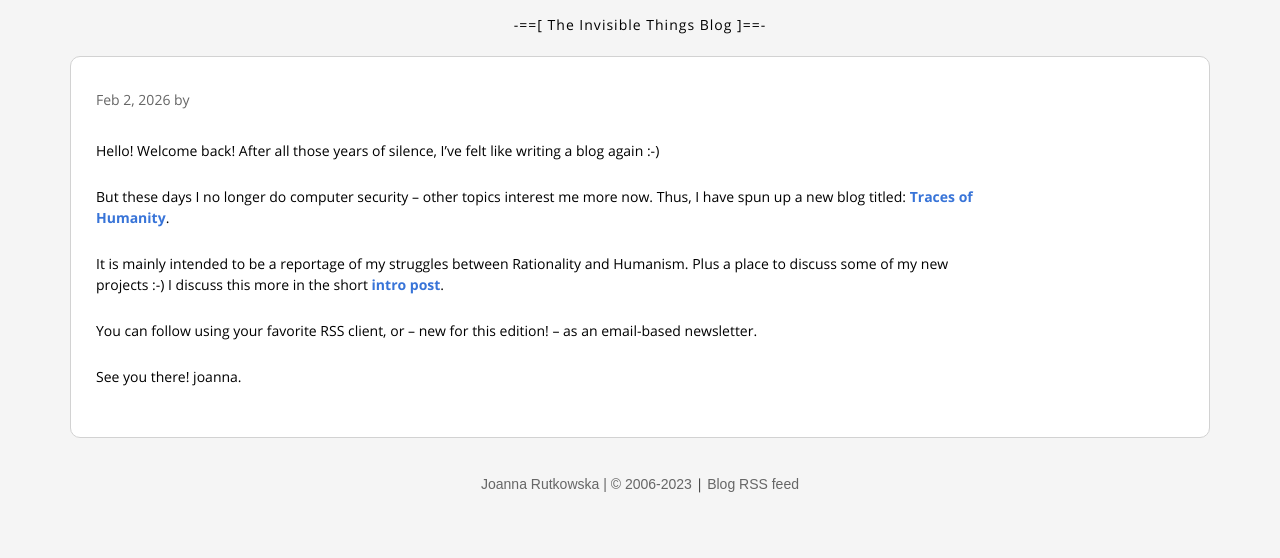
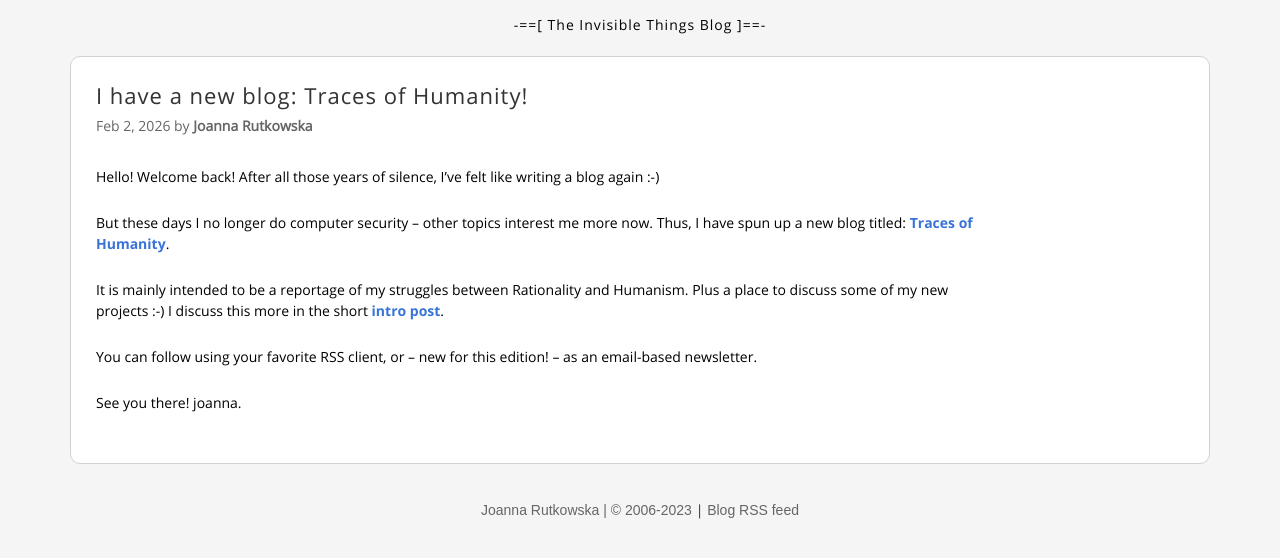
Before and after one commit to rootkovska/rootkovska.github.io, a Jekyll site: the page built from _posts/2026-02-02-new-blog.md, in a window 1280 px wide. Shown: the top 558 px of the page. Built offline with Jekyll 4.4.1, drawn with Linux system fonts in a browser that asks for light colours; our own code applies the rules of GitHub Pages for plain Markdown files.

Commit message:
Correct quotation marks in last post's preamble

```diff
--- a/_posts/2026-02-02-new-blog.md
+++ b/_posts/2026-02-02-new-blog.md
@@ -1,6 +1,6 @@
 ---
 layout: post
-title: “I have a new blog: Traces of Humanity!”
+title: "I have a new blog: Traces of Humanity!"
 author: Joanna Rutkowska
 ---
 
```
